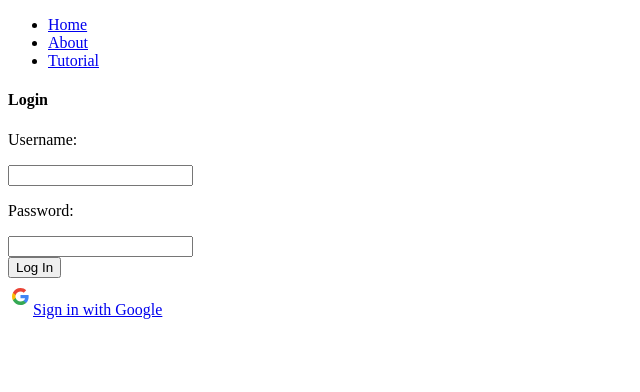
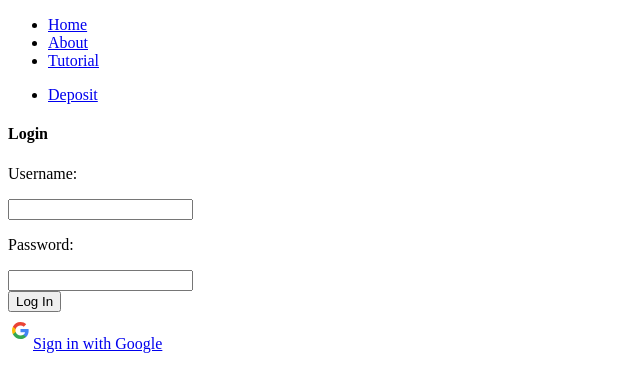
Before and after one commit to Silent-Echo-JS/Greenfield, a React app: page / in a window 1280 px wide. Shown: the top 392 px of the page, without its empty margins (0-640 px from the left). Built offline with nearby package versions, Linux system fonts and the light colour scheme; the HTML template or start-up script is replaced by a standard one.

Commit message:
created sidebar navigation components

```diff
--- a/client/src/components/App.jsx
+++ b/client/src/components/App.jsx
@@ -6,6 +6,7 @@ import Login from './Login.jsx';
 import About from './HomePages/About.jsx';
 import Tutorial from './HomePages/Tutorial.jsx';
 import Navbar from './HeaderComponent/Navbar.jsx';
+import Sidebar from './SidebarComponents/Sidebar.jsx';
 import Deposit from './Deposit.jsx';
 
 class App extends React.Component {
@@ -21,9 +22,11 @@ class App extends React.Component {
       <Router>
         <div>
           <Navbar />
+          <Sidebar />
           <Route name="login" exact path="/" component={Login} />
           <Route name="about" exact path="/About" component={About} />
           <Route name="tutorial" exact path="/Tutorial" component={Tutorial} />
+          <Route name="deposit" exact path="/Deposit" component={Deposit} />
         </div>
       </Router>
     )
--- /dev/null
+++ b/client/src/components/SidebarComponents/Sidebar.jsx
@@ -0,0 +1,16 @@
+import React from 'react';
+import { Link } from 'react-router-dom';
+
+class Sidebar extends React.Component {
+  render() {
+    return (
+      <div>
+        <ul id="sideButtons">
+          <li className="sideNavButton"><Link to="Deposit">Deposit</Link></li>
+        </ul>
+      </div>
+    )
+  }
+}
+
+export default Sidebar;
```
